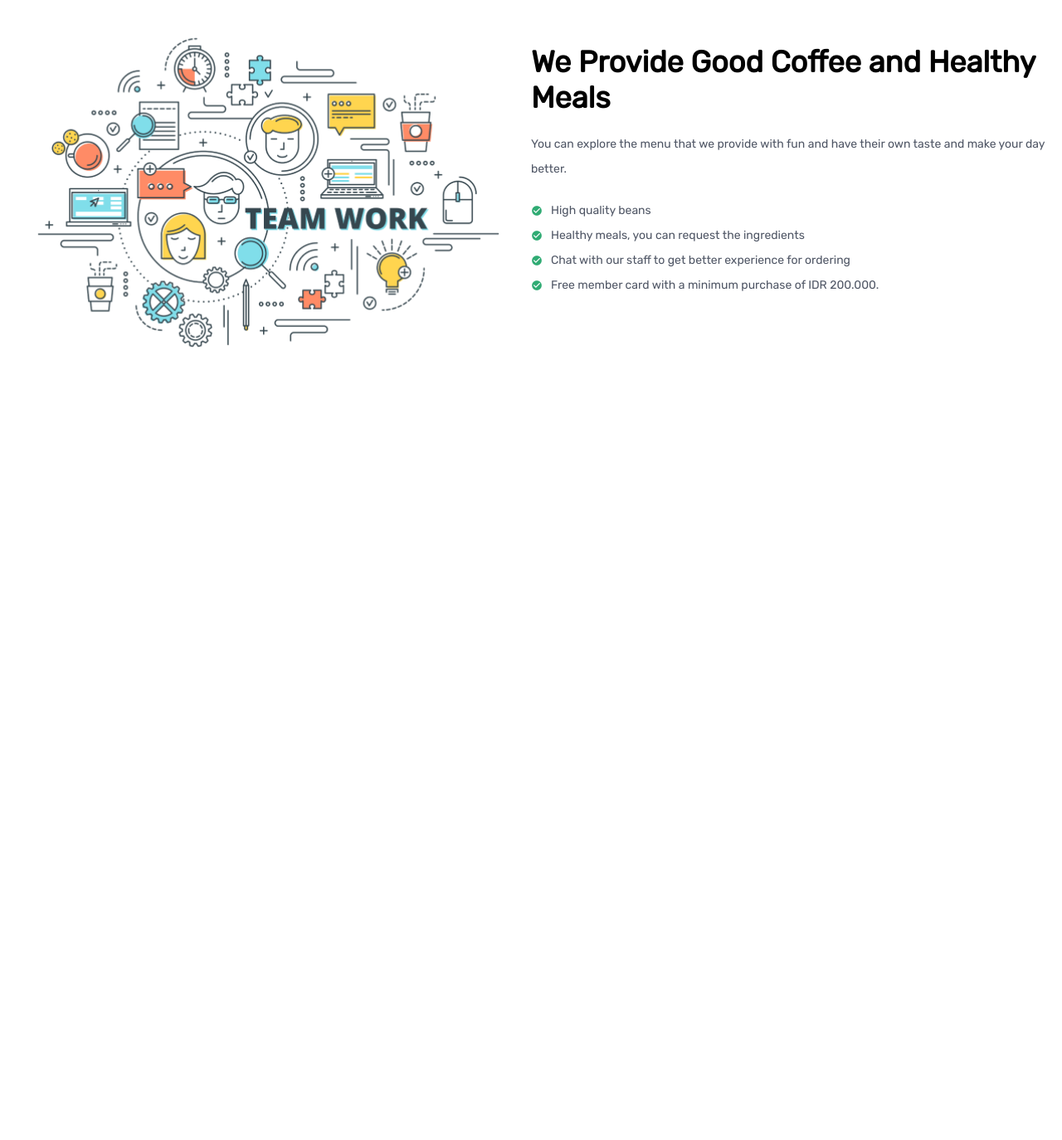
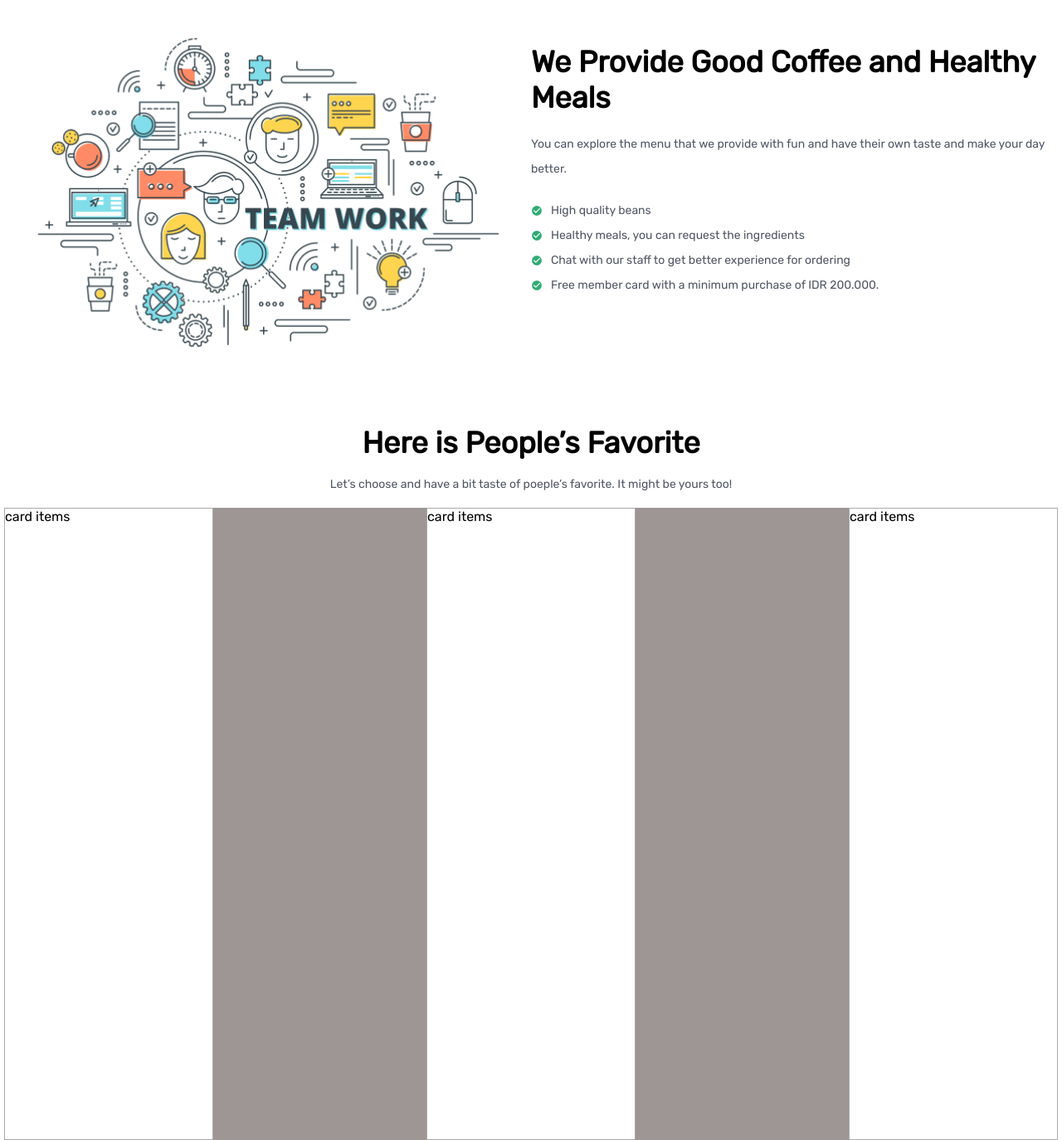
Before and after one commit to ekaadwar/b22-htmlcss-coffee, a website: page index.html in a window 1280 px wide. Shown: the part 907-2281 px from the top of the page at 83% size. Before the commit the page ends 1369 px from the top, so only its background shows below. Drawn offline with Linux system fonts and the light colour scheme.

Commit message:
make swipeable section for wrapper of favorite item card in home page

```diff
--- a/css/desktopMd.css
+++ b/css/desktopMd.css
@@ -1,5 +1,5 @@
 @media (min-width: 1024px) {
-	section.advantages h2{
+	h2{
 		font-size: 36px;
 	}
 
--- a/css/styles.css
+++ b/css/styles.css
@@ -27,41 +27,90 @@ nav {
   z-index: 255;
 }
 
-section.first {
-  margin-top: 50px;
-}
-
 section.advantages {
   background-color: white;
 }
 
-/* ------ */
-
-.wrapper {
-  position: relative;
-  width: 100%;
-}
-
-.wrapper-content {
-  margin-top: 20px;
-  display: flex;
+section.advantages li {
+  align-items: center;
+	display: flex;
   flex-direction: row;
 }
 
-.wrapper-data {
-  flex: 1;
+section.advantages p {
+  line-height: 30px;
 }
 
-.wrapper-image {
-  display: none;
-  flex: 1;
+section.advantages .explain {
+  margin-bottom: 20px;
+	margin-top: 20px;
 }
 
-/* /------ */
+section.advantages .image{
+	max-width: 575px;
+}
+
+section.advantages ul li .material-icons {
+  color: #2fab73;
+	font-size: 14px;
+  margin-right: 10px;
+}
+
+section.advantages .wrapper-data {
+  margin-bottom: 50px;
+	margin-top: 50px;
+}
 
 section.advantages .wrapper {
   padding-top: 100px;
 }
+
+/* ---- */
+section.favorites{
+	padding-top: 50px;
+	padding-bottom: 50px;
+}
+
+section.favorites h2, section.favorites p{
+	text-align: center;
+}
+
+section.favorites p{
+	margin-top: 20px;
+	margin-bottom: 20px;
+}
+
+section.favorites .card{
+	background-color: blueviolet;
+	width: 100%;
+	overflow-x: scroll;
+}
+
+section.favorites .card::-webkit-scrollbar {
+  width: 0;
+}
+
+section.favorites .card-items{
+	background-color: white;
+	border: 1px solid #aaa;
+	width: 250px;
+	height: 760px;
+	display: inline-block;
+}
+
+section.favorites .card-wrapper{
+	display:flex;
+	flex-direction: row;
+	justify-content: space-between;
+	min-width : 800px;
+	width: 100%;
+	background-color: rgb(158, 149, 149);
+}
+
+section.first {
+  margin-top: 50px;
+}
+/* /---- */
 
 section.jumbotron {
   background-attachment: fixed;
@@ -109,43 +158,6 @@ section.jumbotron .title-main {
 p {
   font-size: 14px;
 }
-
-/* ---- */
-.text-secondary {
-  color: #4f5665;
-}
-
-section.advantages .explain {
-  margin-top: 20px;
-  margin-bottom: 20px;
-}
-
-section.advantages p {
-  line-height: 30px;
-}
-
-section.advantages .wrapper-data {
-  margin-top: 50px;
-  margin-bottom: 50px;
-}
-
-section.advantages ul li .material-icons {
-  font-size: 14px;
-  margin-right: 10px;
-  color: #2fab73;
-}
-
-section.advantages li {
-  display: flex;
-  flex-direction: row;
-  align-items: center;
-}
-
-section.advantages .image{
-	max-width: 575px;
-}
-
-/* /---- */
 
 ul {
   list-style-type: none;
@@ -197,11 +209,9 @@ ul {
   margin: 0 auto;
   padding-left: 5px;
   padding-right: 5px;
-  /* background-color: honeydew; */
   width: 100%;
   max-width: 500px;
   box-sizing: border-box;
-  /* position: relative; */
 }
 
 .fliying {
@@ -343,17 +353,8 @@ ul {
   box-shadow: 0 0 20px #ffba33;
 }
 
-.toggle-button {
-  background-color: #6a4029;
-  height: 33px;
-  width: 30px;
-  display: flex;
-  flex-direction: row;
-  justify-content: center;
-  align-items: center;
-  color: #fff;
-  border-radius: 5px;
-  cursor: pointer;
+.text-secondary {
+  color: #4f5665;
 }
 
 .title {
@@ -369,6 +370,19 @@ ul {
   line-height: 30px;
 }
 
+.toggle-button {
+  background-color: #6a4029;
+  height: 33px;
+  width: 30px;
+  display: flex;
+  flex-direction: row;
+  justify-content: center;
+  align-items: center;
+  color: #fff;
+  border-radius: 5px;
+  cursor: pointer;
+}
+
 .toggle-button:hover {
   background-color: #995c3a;
 }
@@ -376,3 +390,23 @@ ul {
 .w-auto {
   width: auto;
 }
+
+.wrapper {
+  position: relative;
+  width: 100%;
+}
+
+.wrapper-content {
+  display: flex;
+  flex-direction: row;
+	margin-top: 20px;
+}
+
+.wrapper-data {
+  flex: 1;
+}
+
+.wrapper-image {
+  display: none;
+  flex: 1;
+}
--- a/index.html
+++ b/index.html
@@ -186,7 +186,26 @@
 					</div>
 				</div>
 			</section>
-			<!-- advantages Section -->
+			<!-- end of advantages Section -->
+
+			<!-- favorite section -->
+			<section class="favorites">
+				<div class="container">
+					<h2>Here is People’s Favorite</h2>
+					<p class="text-secondary">
+						Let’s choose and have a bit taste of poeple’s favorite. It might be
+						yours too!
+					</p>
+					<div class="card">
+						<div class="card-wrapper">
+							<div class="card-items">card items</div>
+							<div class="card-items">card items</div>
+							<div class="card-items">card items</div>
+						</div>
+					</div>
+				</div>
+			</section>
+			<!-- end of favorite section -->
 		</div>
 	</body>
 </html>
```
